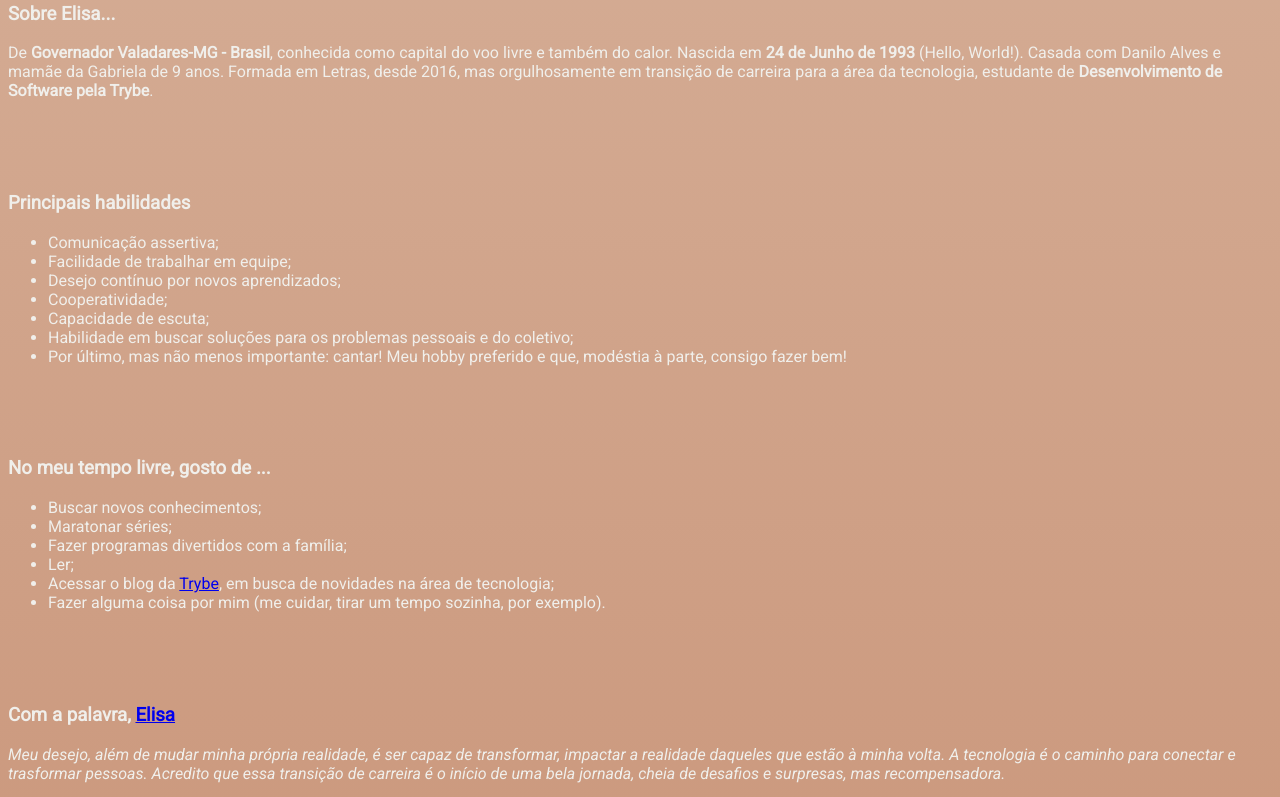
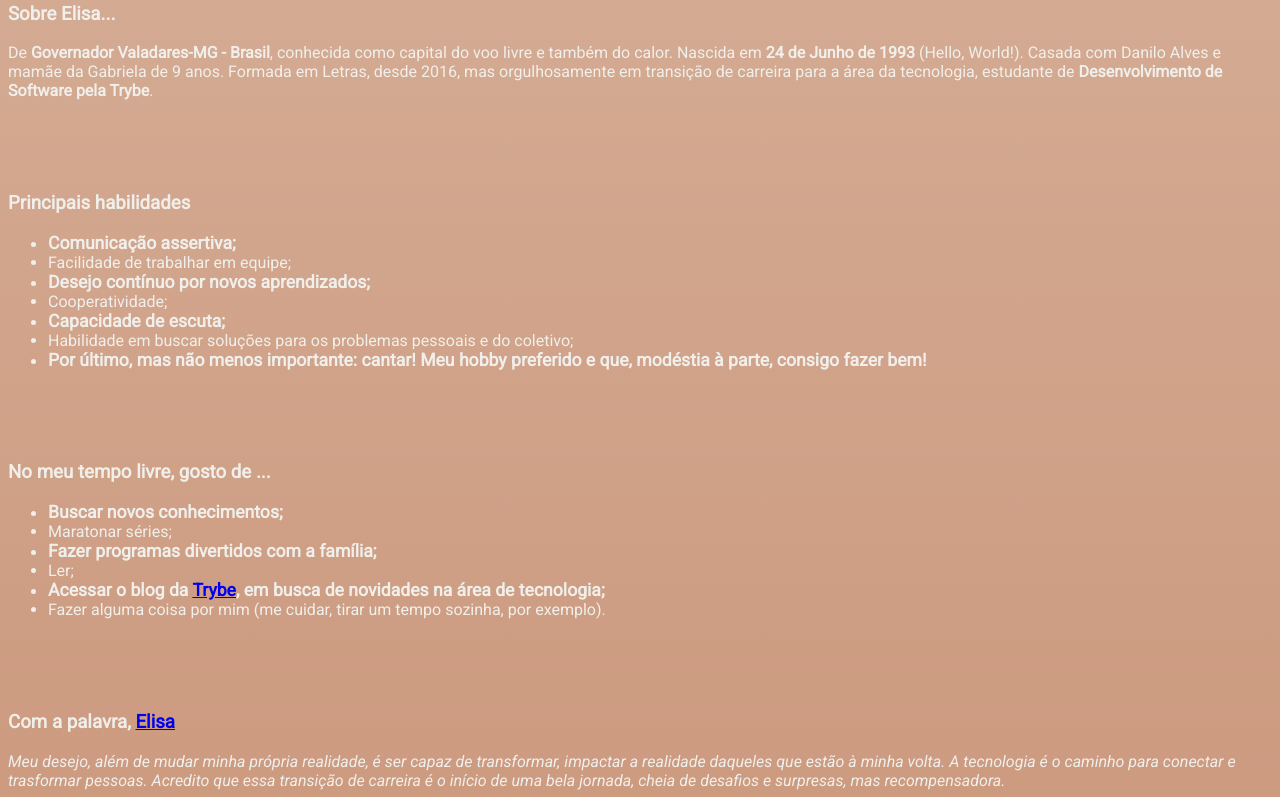
Before and after one commit to elisafrancac/elisafrancac.github.io, a plain HTML site: page index.html in a window 1280 px wide. Shown: the part 929-1726 px from the top of the page. Drawn offline with Linux system fonts and the light colour scheme.

Commit message:
Estiliza listas

```diff
--- a/index.html
+++ b/index.html
@@ -24,10 +24,15 @@
             font-weight: 200;
         }
         h2 {
-            font-family: El Messiri;
+            font-family: El Messiri, sans-serif;
             font-size: 2em;
             font-weight: bolder;
         }
+        .list_style1 {
+            font-size: 1.1em;
+            font-weight: bold;
+        }
+
     </style>
 </head>
 <body>
@@ -61,13 +66,13 @@
     <!-- Uma lista de habilidades que você possui, com destaque para aquela de que você mais se orgulha; -->
     <h3 id="2">Principais habilidades</h3>
         <ul>
-            <li>Comunicação assertiva;</li>
-            <li>Facilidade de trabalhar em equipe;</li>
-            <li>Desejo contínuo por novos aprendizados;</li>
-            <li>Cooperatividade;</li>
-            <li>Capacidade de escuta;</li>
-            <li>Habilidade em buscar soluções para os problemas pessoais e do coletivo;</li>
-            <li>Por último, mas não menos importante: cantar! Meu hobby preferido e que, modéstia à parte, consigo fazer bem!</li>
+            <li class="list_style1">Comunicação assertiva;</li>
+            <li class="team_fac">Facilidade de trabalhar em equipe;</li>
+            <li class="list_style1">Desejo contínuo por novos aprendizados;</li>
+            <li class="coop">Cooperatividade;</li>
+            <li class="list_style1">Capacidade de escuta;</li>
+            <li class="hab_sol">Habilidade em buscar soluções para os problemas pessoais e do coletivo;</li>
+            <li class="list_style1">Por último, mas não menos importante: cantar! Meu hobby preferido e que, modéstia à parte, consigo fazer bem!</li>
         </ul>
         <br>
         <br>
@@ -75,11 +80,11 @@
     <!-- Um link externo para algum blog de que você goste, que abra em uma nova aba; -->
     <h3 id="3">No meu tempo livre, gosto de ...</h3>
         <ul>
-            <li>Buscar novos conhecimentos;</li>
+            <li class="list_style1">Buscar novos conhecimentos;</li>
             <li>Maratonar séries;</li>
-            <li>Fazer programas divertidos com a família;</li>
+            <li class="list_style1">Fazer programas divertidos com a família;</li>
             <li>Ler;</li>
-            <li>Acessar o blog da <a href="https://blog.betrybe.com/" target="_blank">Trybe</a>, em busca de novidades na área de tecnologia;</li>
+            <li class="list_style1">Acessar o blog da <a href="https://blog.betrybe.com/" target="_blank">Trybe</a>, em busca de novidades na área de tecnologia;</li>
             <li>Fazer alguma coisa por mim (me cuidar, tirar um tempo sozinha, por exemplo).</li>
         </ul>
         <br>
```
